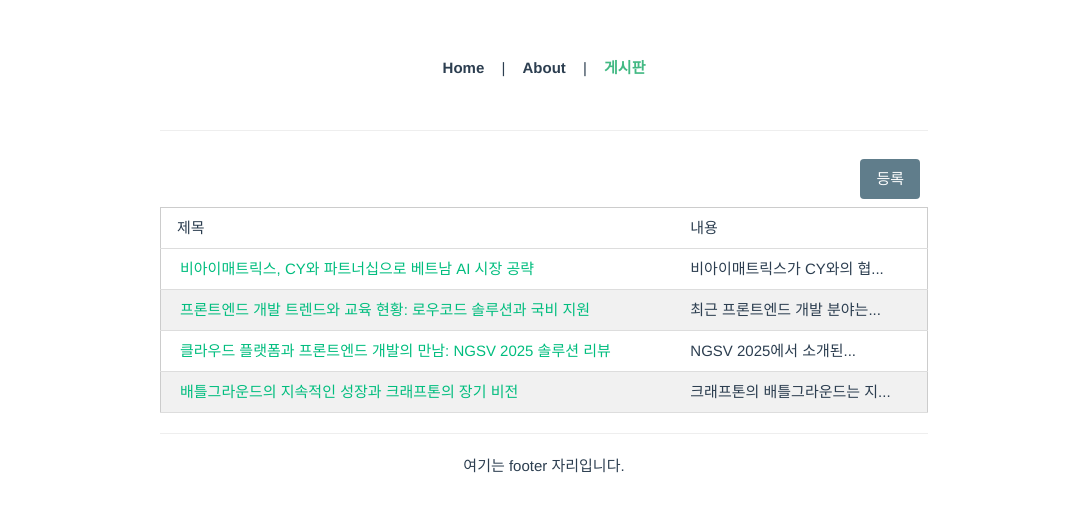
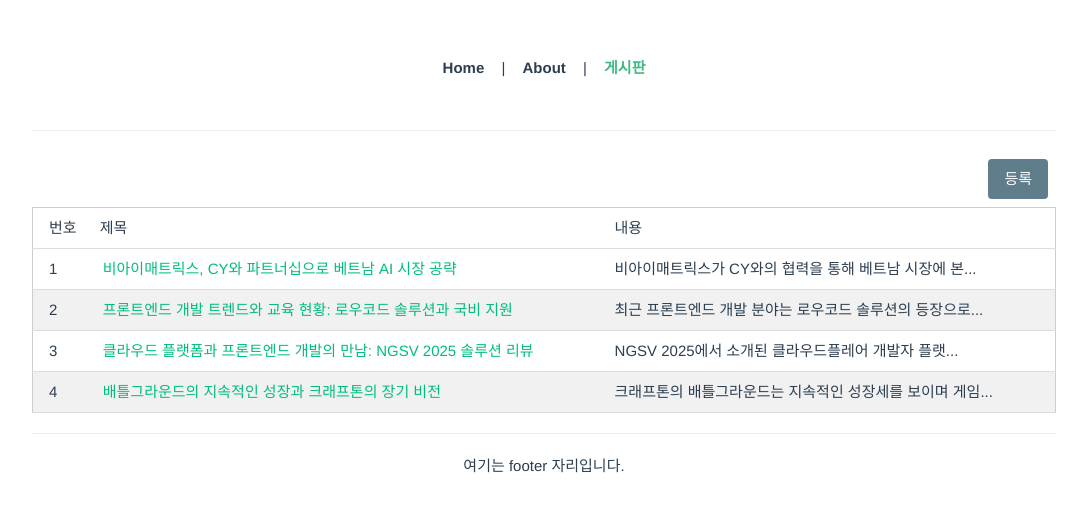
Before and after one commit to KIMGEEK/Newsis-Newsletter, a Vue app in the folder WEB/Front-end/: page /board/list in a window 1280 px wide. Shown: the part 148-660 px from the top of the page, without its empty margins (96-1183 px from the left). Built offline with nearby package versions, Linux system fonts and the light colour scheme.

Commit message:
refactor: 게시판 수정 및 컨텐츠 파싱
게시판 리스트에서 항목의 텍스트 길이를 제한하고, JSON 데이터를 동적으로 로드하는 방식을 개선함. 코드 가독성을 높이기 위해 리스트 초기화 방식을 수정함.

```diff
--- a/WEB/Front-end/src/assets/common.css
+++ b/WEB/Front-end/src/assets/common.css
@@ -1,11 +1,11 @@
 /* common.css */
 .board-list {
-    width: 768px;
+    width: 1024px;
     margin: auto;
 }
 
 .board-detail {
-    width: 768px;
+    width: 1024px;
     margin: auto;
     text-align: left;
 }
--- a/WEB/Front-end/src/views/board/BoardList.vue
+++ b/WEB/Front-end/src/views/board/BoardList.vue
@@ -6,14 +6,16 @@
       <table class="w3-table-all">
         <thead>
         <tr>
+          <th>번호</th>
           <th>제목</th>
           <th>내용</th>
         </tr>
         </thead>
         <tbody>
         <tr v-for="(row, idx) in list" :key="idx">
+          <td>{{ row.idx }}</td>
           <td><a v-on:click="fnView(`${row.idx}`)">{{ row.title }}</a></td>
-          <td>{{ row.text.length > 15 ? row.text.substring(0, 15) + '...' : row.text }}</td>
+          <td>{{ row.text }}</td>
         </tr>
         </tbody>
       </table>
@@ -40,8 +42,6 @@
 
   <script>
   import News from '../../assets/프론트엔드.json';
-
-  console.log(News.length);
   export default {
     data() { //변수생성
       return {
@@ -80,9 +80,13 @@
     methods: {
       fnGetList() {
         this.list = [];
-        for (let i = 0; i < News.length; i++) {
-          this.list.push(News[i]);
-        }
+        News.map((item, index) => {
+          this.list.push({
+            idx: index + 1,
+            title: item.title,
+            text: item.text.length > 15 ? item.text.substring(0, 30) + '...' : item.text
+          });
+        });
       }
     }
   }
```
